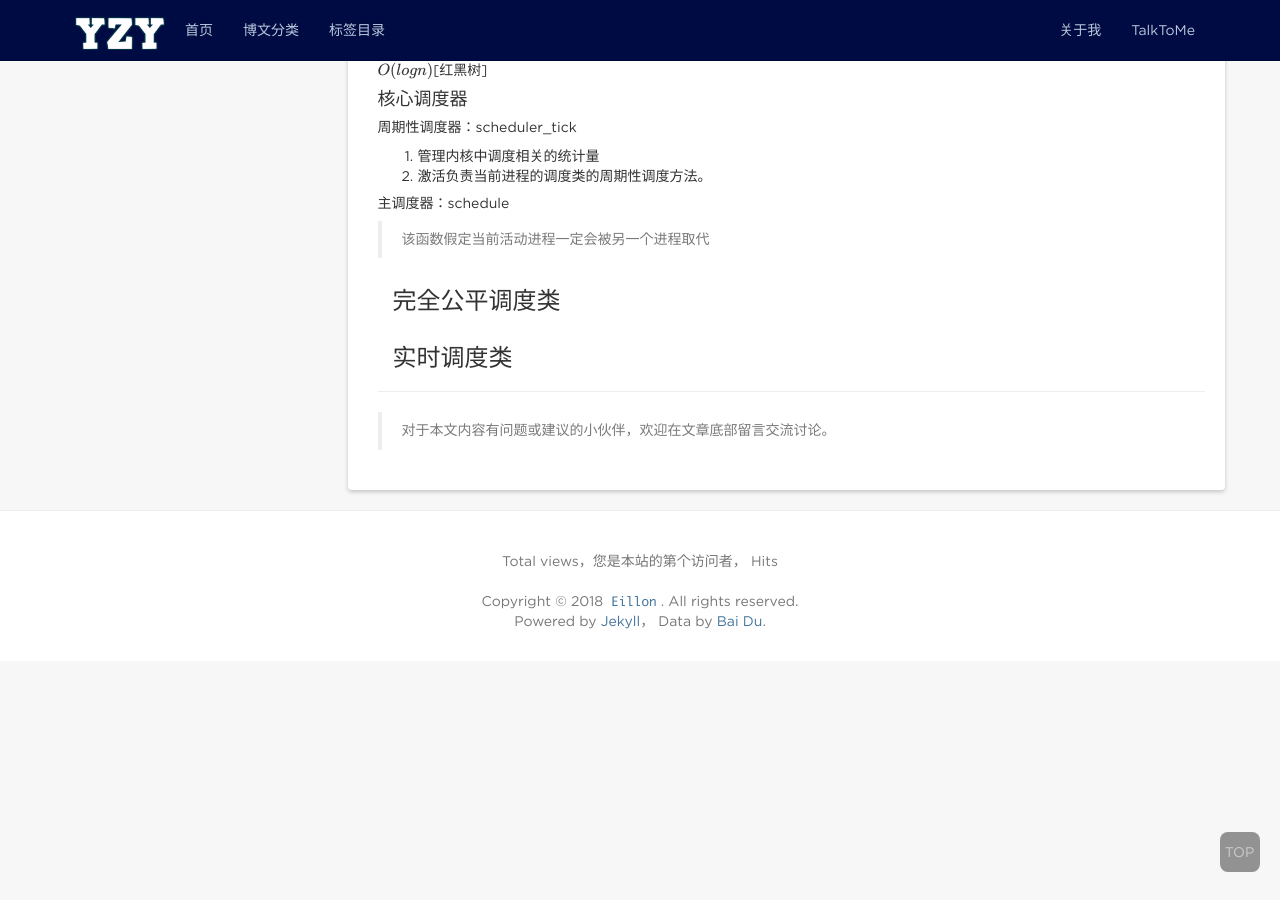
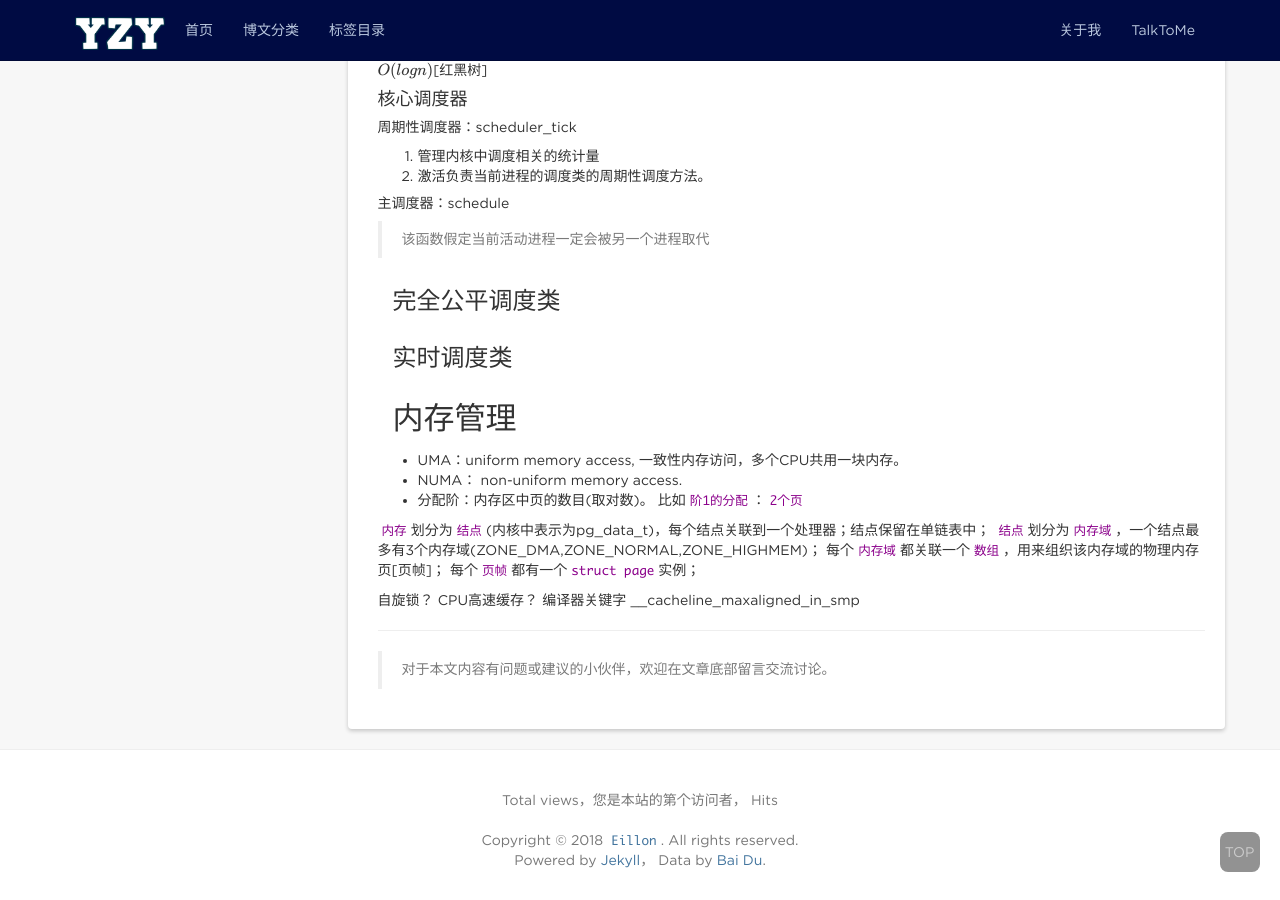
Before and after one commit to eillon/eillon.github.io, a Jekyll site: the page built from _posts/2018-09-25-读书笔记-深入Linux内核架构.md, in a window 1280 px wide and 900 px high, scrolled down 2244 px. Built offline with Jekyll 4.4.1, drawn with Linux system fonts in a browser that asks for light colours; nearby versions of some CDN libraries; formulas are drawn with MathJax 3; comment, search, counter and statistics services are not loaded.

Commit message:
add posts

```diff
--- a/_posts/2018-09-25-读书笔记-深入Linux内核架构.md
+++ b/_posts/2018-09-25-读书笔记-深入Linux内核架构.md
@@ -106,3 +106,21 @@ linux内核调度实现了优先调度，并且实现了Posix标准需要的两
 ### 完全公平调度类
 
 ### 实时调度类
+
+## 内存管理
+* UMA：uniform memory access, 一致性内存访问，多个CPU共用一块内存。
+* NUMA： non-uniform memory access.
+* 分配阶：内存区中页的数目(取对数)。 比如`阶1的分配`：`2个页`
+
+`内存`划分为`结点`(内核中表示为pg_data_t)，每个结点关联到一个处理器；结点保留在单链表中；
+`结点`划分为`内存域`，一个结点最多有3个内存域(ZONE_DMA,ZONE_NORMAL,ZONE_HIGHMEM)；
+每个`内存域`都关联一个`数组`，用来组织该内存域的物理内存页[页帧]；
+每个`页帧`都有一个`struct page`实例；
+
+
+
+
+
+自旋锁？
+CPU高速缓存？
+编译器关键字 __cacheline_maxaligned_in_smp
```
Also changed, not shown: _posts/2018-09-17-摘录三.md (+6 -0 lines).
